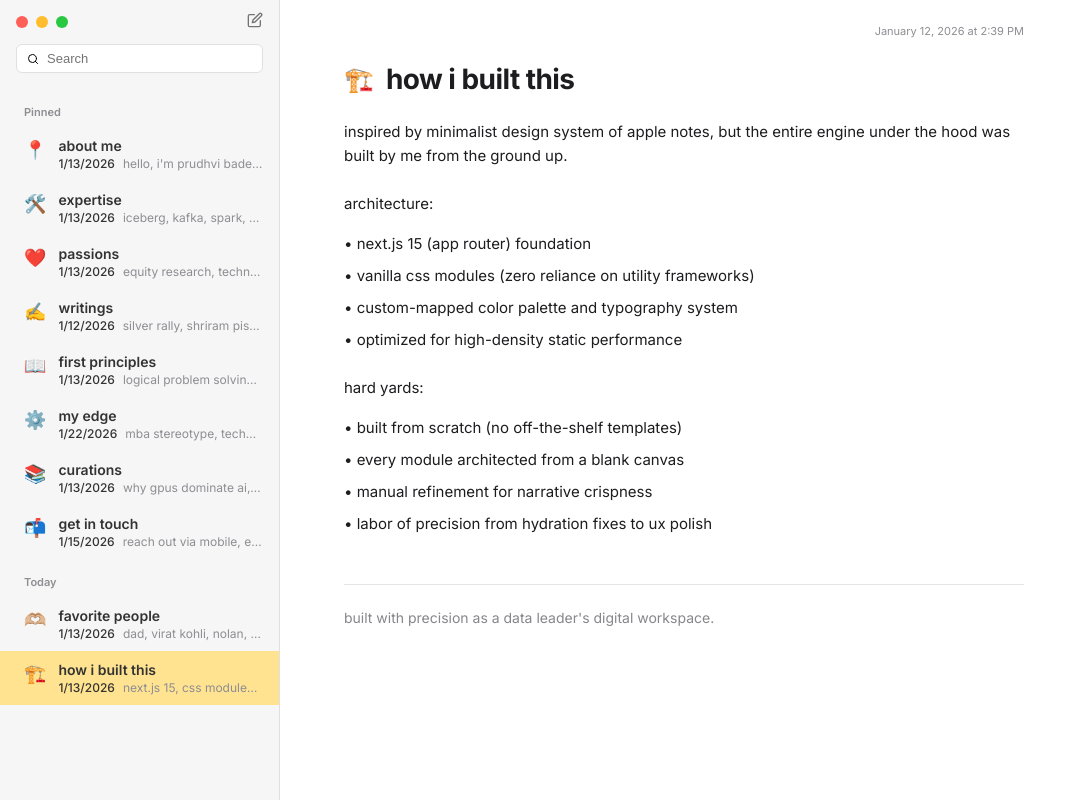
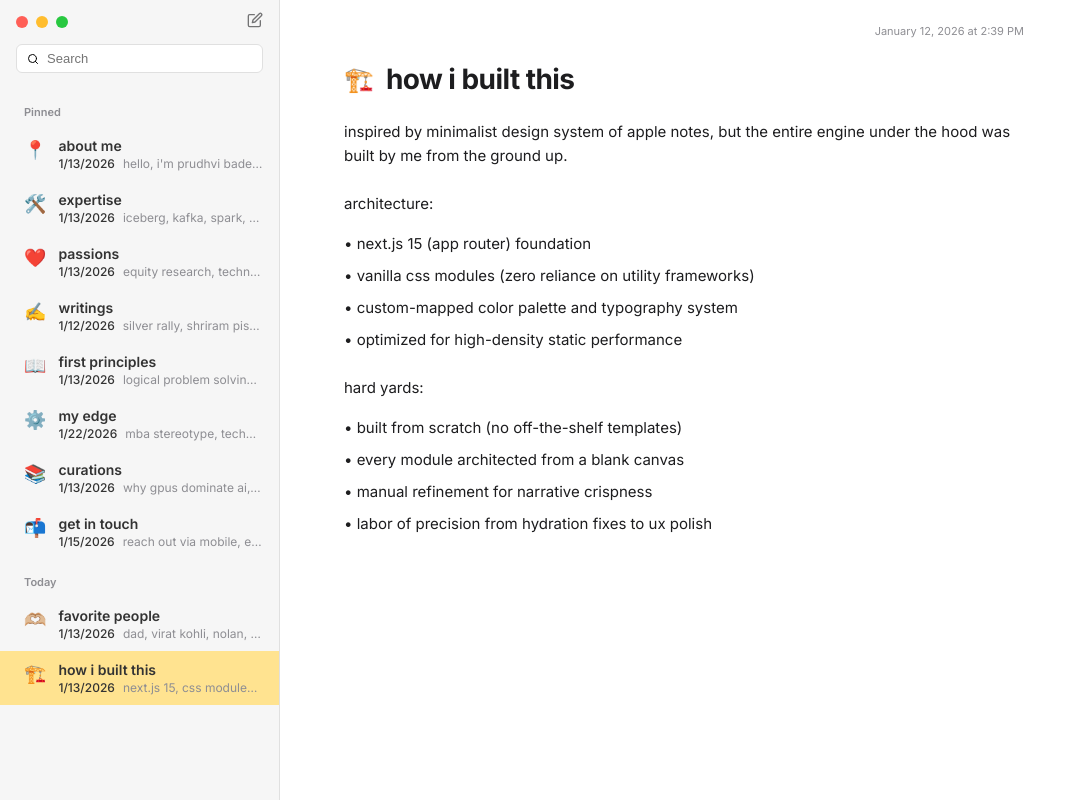
Before and after one commit to PrudhviBade/myprofile, a Next.js app: page /how-i-built-this in a window 1280 px wide. Shown: the whole page, without its empty margins (0-1086 px from the left). Built offline with nearby package versions, Linux system fonts and the light colour scheme.

Commit message:
made changes to how i built this section

```diff
--- a/src/app/how-i-built-this/page.tsx
+++ b/src/app/how-i-built-this/page.tsx
@@ -38,9 +38,6 @@ export default function HowIBuiltThis() {
 
             </section>
 
-            <footer style={{ marginTop: '48px', paddingTop: '24px', borderTop: '1px solid #e5e5e7', fontSize: '14px', color: 'var(--text-secondary)' }}>
-                built with precision as a data leader&apos;s digital workspace.
-            </footer>
         </article>
     );
 }
```
